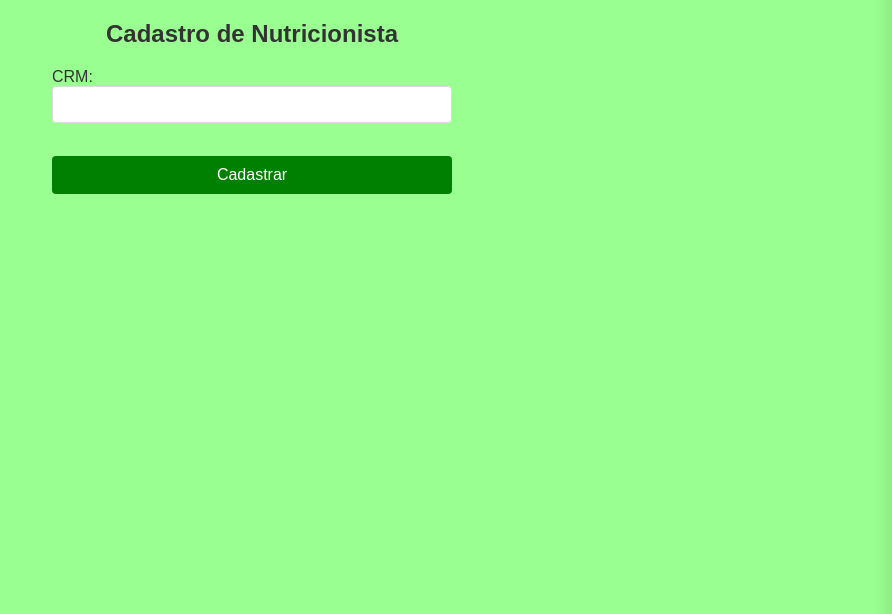
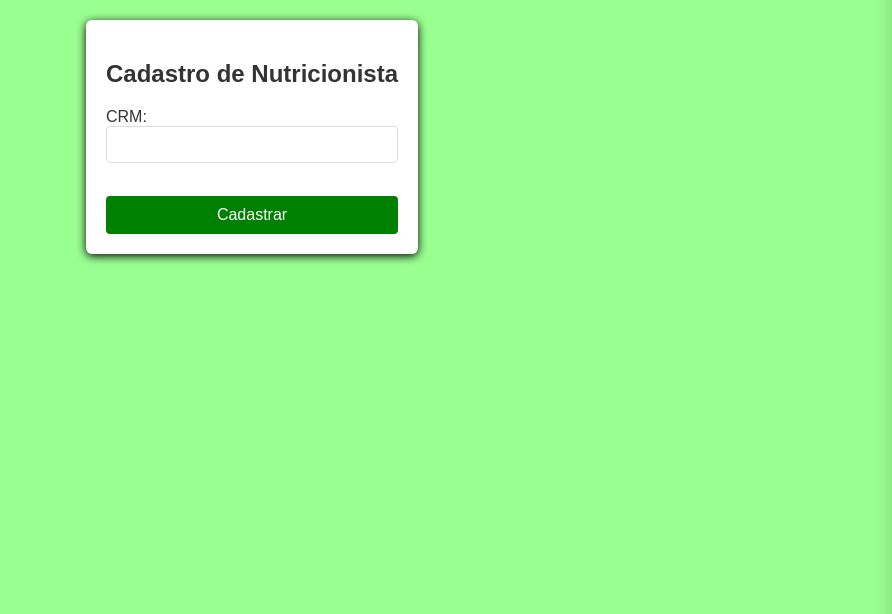
Before and after one commit to ProjetoDelimeterSite/ProjetoDelimeterSite, a PHP site: template view/nutricionista/form.php in a window 1280 px wide. Shown: the part 124-738 px from the top of the page, without its empty margins (388-1280 px from the left). Run offline with PHP 8.4, Linux system fonts and the light colour scheme; the template is opened without the code that fills it, so the values that code supplies are empty.

Commit message:
feat: Refatorar formulários de cadastro para incluir estrutura de contêiner e melhorar a organização do código

```diff
--- a/view/medico/form.php
+++ b/view/medico/form.php
@@ -1,10 +1,14 @@
 <main>
     <div class="container-calc">
-            <form id="formulario" method="POST" action="/api/medico" style="max-width:400px;margin:0 auto;">
+        <form id="formulario" method="POST" action="/api/medico">
+            <div class="container">
                 <h2 style="text-align:center;margin-bottom:20px;">Cadastro de Médico</h2>
+                <div class="form-group">
                     <label for="crm_medico">CRM:</label>
                     <input type="text" id="crm_medico" name="crm_medico" required>
+                </div>
                 <button type="submit" style="margin-top:18px;">Cadastrar</button>
+            </div>
         </form>
     </div>
 </main>
--- a/view/nutricionista/form.php
+++ b/view/nutricionista/form.php
@@ -1,6 +1,14 @@
-<form id="formulario" method="POST" action="/api/nutricionista" style="max-width:400px;margin:0 auto;">
-    <h2 style="text-align:center;margin-bottom:20px;">Cadastro de Nutricionista</h2>
-    <label for="crm_nutricionista">CRM:</label>
-    <input type="text" id="crm_nutricionista" name="crm_nutricionista" required>
-    <button type="submit" style="margin-top:18px;">Cadastrar</button>
-</form>
+    <main>
+        <div class="container-calc">
+            <form id="formulario" method="POST" action="/api/nutricionista">
+                <div class="container">
+                    <h2 style="text-align:center;margin-bottom:20px;">Cadastro de Nutricionista</h2>
+                    <div class="form-group">
+                        <label for="crm_nutricionista">CRM:</label>
+                        <input type="text" id="crm_nutricionista" name="crm_nutricionista" required>
+                    </div>
+                    <button type="submit" style="margin-top:18px;">Cadastrar</button>
+                </div>
+            </form>
+        </div>
+    </main>
```
Also changed, not shown: view/paciente/form.php (+11 -1 lines). Lines whose indentation alone changed are shown as unchanged.
